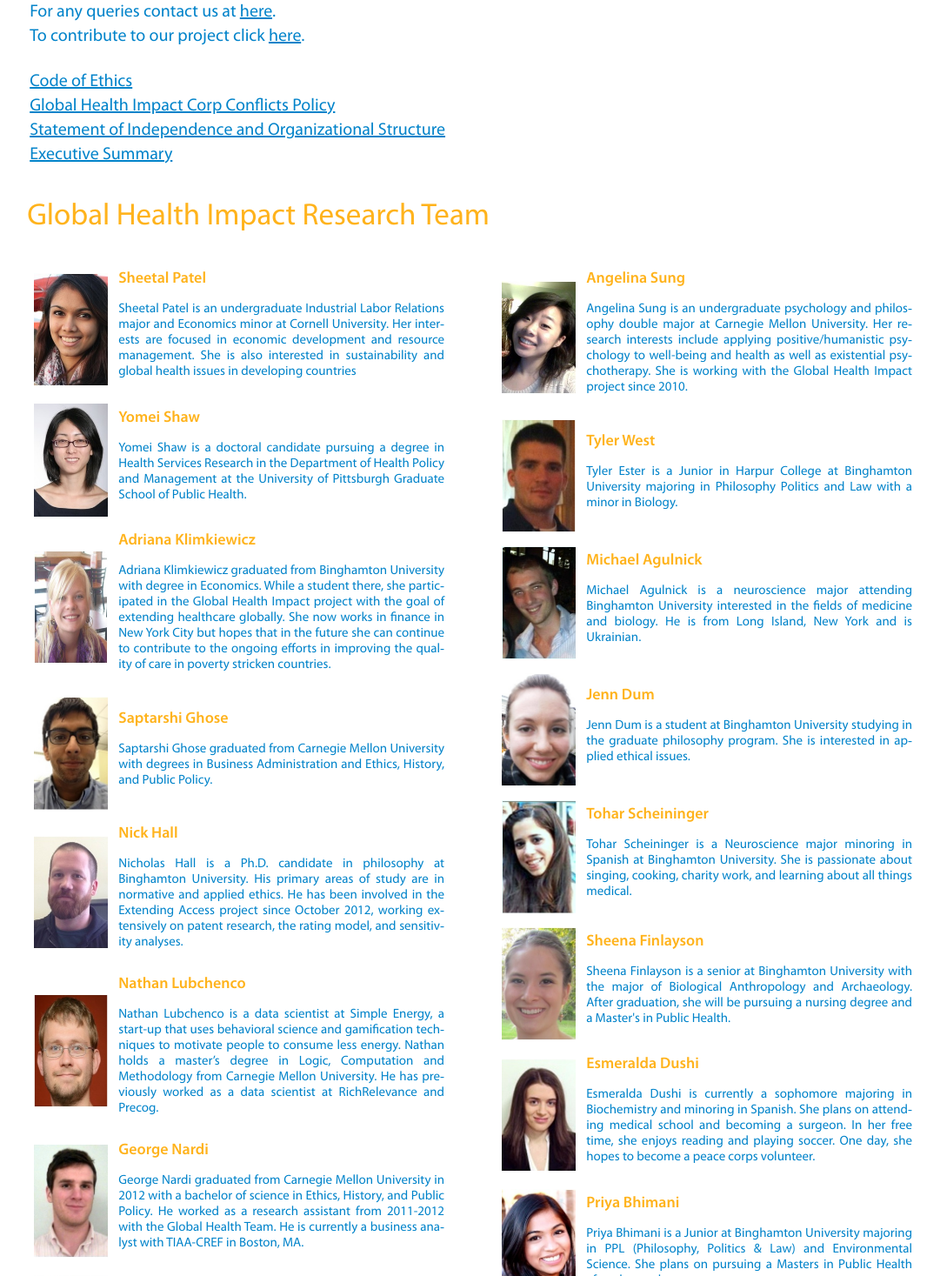
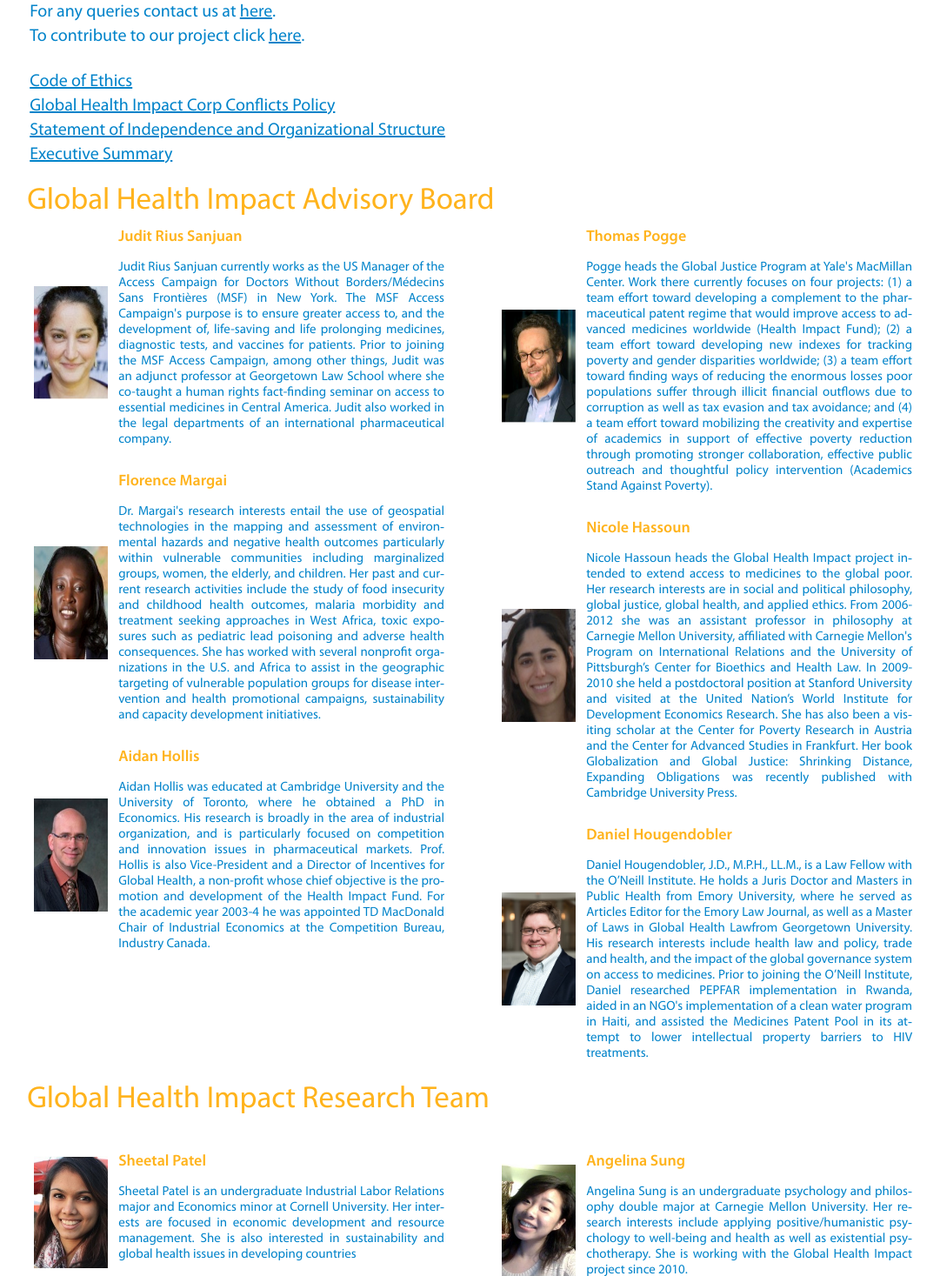
Before and after one commit to ywang135/HealthImpact, a PHP site: page /organization.php in a window 1440 px wide. Shown: the part 253-1720 px from the top of the page at 87% size, without its empty margins (193-1274 px from the left). Run offline with PHP 8.4, Linux system fonts and the light colour scheme; some libraries are stand-ins or nearby versions.

Commit message:
Updated organization page

```diff
--- a/JS/jquery_contact.js
+++ b/JS/jquery_contact.js
@@ -6,6 +6,6 @@ $(document).ready(function() {
     	return false;
 	});
     $("#main_menu #menu_contact_us a").css("background-color", "#FFB31C");
-    $("#copyright").css( { "margin-top" : "2150px"} );
+    $("#copyright").css( { "margin-top" : "3100px"} );
     $("#copyright").fadeIn();
 });
--- a/css/contact.css
+++ b/css/contact.css
@@ -48,7 +48,6 @@
 		margin-left:13%;
 		margin-top:30px;
 		width: 37%;
-		height: 880px;
 		border:1px solid white;
 	}
 	#left_bar p {
@@ -72,16 +71,15 @@
 	}
 	#left_bar table{
 		width: 98%;
-		height:680px;
 	}
 
-	#top_bar {
-		position:relative;
-		margin-left:13%;
-		width: 60%;
+	#top_right_bar {
+		float:left;
+		margin-left:3%;
+		width: 37%;
 		border: 1px solid white;
 		}
-	#top_bar p {
+	#top_right_bar p {
 		font-family:"Myriad pro Regular";
 		font-size:15px;
 		color:#0083CA;
@@ -93,16 +91,45 @@
     	-webkit-hyphenate-limit-before:3;
     	-moz-hyphens:auto;
 	}
-	#top_bar subtitle {
+	#top_right_bar subtitle {
+		font-family: "Myriad pro Semibold";
+		color:#FFB31C;
+		font-size:18px;
+		margin-top:10px
+		margin-bottom:0px;
+	}
+	#top_right_bar table{
+		width: 98%;
+	}
+
+	#top_left_bar {
+		float:left;
+		position:relative;
+		margin-left:13%;
+		width: 37%;
+		border: 1px solid white;
+		}
+	#top_left_bar p {
+		font-family:"Myriad pro Regular";
+		font-size:15px;
+		color:#0083CA;
+		hyphens:auto;
+    	text-align:justify;
+    	-webkit-hyphens:auto;
+    	-webkit-hyphenate-character:"\2010";
+    	-webkit-hyphenate-limit-after:1;
+    	-webkit-hyphenate-limit-before:3;
+    	-moz-hyphens:auto;
+	}
+	#top_left_bar subtitle {
 		font-family: "Myriad pro Semibold";
 		color:#FFB31C;
 		font-size:18px;
 		margin-top:10px
 		margin-bottom;0px;
 	}
-	#top_bar table{
+	#top_left_bar table{
 		width: 98%;
-		height:300px;
 	}
 
 	#right_bar {
@@ -111,7 +138,6 @@
 		margin-left:3%;
 		margin-top:30px;
 		width: 37%;
-		height: 880px;
 		border:1px solid white;
 	}
 	#right_bar p {
@@ -135,7 +161,6 @@
 	}
 	#right_bar table {
 		width: 98%;
-		height:680px;
 	}
 
 //}
--- a/organization.php
+++ b/organization.php
@@ -19,17 +19,30 @@
 	<tr><td><a href="src/GHI Brochure 8.docx">Executive Summary</a></td></tr>
 	</table></div>
     <br>
-    <!--<div id="top_bar">
+    <div class="heading"><table><tr>Global Health Impact Advisory Board</tr></table></div>
+    <div id="top_left_bar">
     <table cellpadding="5">
-    	<tr><td colspan="2" class="heading">Global Health Impact Advisory Board</td></tr>
-    	<tr><td><img src="images/Duford.jpg" width-"85px" height="130px" /></img></td><td><subtitle>Rochelle DuFord</subtitle><br>
-	<p> Rochelle DuFord is a Ph.D. candidate in Philosophy at Binghamton University. Her research is focused on international political philosophy and ethics. She is particularly interested in normative problems that arise from global government, global justice, human rights, and international law.</p></td></tr>
+    	<tr><td><img src="images/Sanjuan.jpg" width="85px" height="130px" /></img></td><td><subtitle>Judit Rius Sanjuan</subtitle><br>
+	<p> Judit Rius Sanjuan currently works as the US Manager of the Access Campaign for Doctors Without Borders/Médecins Sans Frontières (MSF) in New York. The MSF Access Campaign's purpose is to ensure greater access to, and the development of, life-saving and life prolonging medicines, diagnostic tests, and vaccines for patients. Prior to joining the MSF Access Campaign, among other things, Judit was an adjunct professor at Georgetown Law School where she co-taught a human rights fact-finding seminar on access to essential medicines in Central America. Judit also worked in the legal departments of an international pharmaceutical company.</p></td></tr>
+	<tr><td><img src="images/Margai.jpg" width="85px" height="130px"/></img></td><td><subtitle>Florence Margai</subtitle><br>
+	<p>Dr. Margai's research interests entail the use of geospatial technologies in the mapping and assessment of environmental hazards and negative health outcomes particularly within vulnerable communities including marginalized groups, women, the elderly, and children. Her past and current research activities include the study of food insecurity and childhood health outcomes, malaria morbidity and treatment seeking approaches in West Africa, toxic exposures such as pediatric lead poisoning and adverse health consequences. She has worked with several nonprofit organizations in the U.S. and Africa to assist in the geographic targeting of vulnerable population groups for disease intervention and health promotional campaigns, sustainability and capacity development initiatives.</p></td></tr>
+	<tr><td><img src="images/Hollis.jpg" width="85px" height="130px"/></img></td><td><subtitle>Aidan Hollis</subtitle><br>
+	<p>Aidan Hollis was educated at Cambridge University and the University of Toronto, where he obtained a PhD in Economics. His research is broadly in the area of industrial organization, and is particularly focused on competition and innovation issues in pharmaceutical markets. Prof. Hollis is also Vice-President and a Director of Incentives for Global Health, a non-profit whose chief objective is the promotion and development of the Health Impact Fund. For the academic year 2003-4 he was appointed TD MacDonald Chair of Industrial Economics at the Competition Bureau, Industry Canada.</p></td></tr>
     </table>
+    </div>
 
+    <div id="top_right_bar">
+    <table cellpadding="5">
+    	<tr><td><img src="images/Pogge.jpg" width="85px" height="130px" /></img></td><td><subtitle>Thomas Pogge</subtitle><br>
+	<p>Pogge heads the Global Justice Program at Yale's MacMillan Center. Work there currently focuses on four projects: (1) a team effort toward developing a complement to the pharmaceutical patent regime that would improve access to advanced medicines worldwide (Health Impact Fund); (2) a team effort toward developing new indexes for tracking poverty and gender disparities worldwide; (3) a team effort toward finding ways of reducing the enormous losses poor populations suffer through illicit financial outflows due to corruption as well as tax evasion and tax avoidance; and (4) a team effort toward mobilizing the creativity and expertise of academics in support of effective poverty reduction through promoting stronger collaboration, effective public outreach and thoughtful policy intervention (Academics Stand Against Poverty).</p></td></tr>
+	<tr><td><img src="images/Hassoun.jpg" width="85px" height="130px"/></img></td><td><subtitle>Nicole Hassoun</subtitle><br>
+	<p>Nicole Hassoun heads the Global Health Impact project intended to extend access to medicines to the global poor. Her research interests are in social and political philosophy, global justice, global health, and applied ethics. From 2006-2012 she was an assistant professor in philosophy at Carnegie Mellon University, affiliated with Carnegie Mellon's Program on International Relations and the University of Pittsburgh’s Center for Bioethics and Health Law. In 2009-2010 she held a postdoctoral position at Stanford University and visited at the United Nation’s World Institute for Development Economics Research. She has also been a visiting scholar at the Center for Poverty Research in Austria and the Center for Advanced Studies in Frankfurt. Her book Globalization and Global Justice: Shrinking Distance, Expanding Obligations was recently published with Cambridge University Press. </p></td></tr>
+	<tr><td><img src="images/Dan-Hougendobler.jpg" width="85px" height="130px"/></img></td><td><subtitle>Daniel Hougendobler</subtitle><br>
+	<p>Daniel Hougendobler, J.D., M.P.H., LL.M., is a Law Fellow with the O’Neill Institute. He holds a Juris Doctor and Masters in Public Health from Emory University, where he served as Articles Editor for the Emory Law Journal, as well as a Master of Laws in Global Health Lawfrom Georgetown University. His research interests include health law and policy, trade and health, and the impact of the global governance system on access to medicines. Prior to joining the O’Neill Institute, Daniel researched PEPFAR implementation in Rwanda, aided in an NGO's implementation of a clean water program in Haiti, and assisted the Medicines Patent Pool in its attempt to lower intellectual property barriers to HIV treatments.</p></td></tr>
+    </table>
     </div>
-    <br>-->
-    <br>
-		<div class="heading"><table><tr>Global Health Impact Research Team </tr></table></div>
+
+	<div style="float:left" class="heading"><table><tr>Global Health Impact Research Team </tr></table></div>
 		<div id="left_bar">
 			<table cellpadding="5">
 				<tr><td><div>
@@ -120,11 +133,10 @@
 				</p>
 				</td></tr>
 				<tr><td height="234" valign="top"><div>
-				<img src="images/Dan-Hougendobler.jpg" width="85px" height="130px" vspace="20"/></a></div></td>
-				<td><subtitle>Daniel A. Hougendobler</subtitle><br>
+				<img src="images/Duford.jpg" width="85px" height="130px" vspace="20"/></a></div></td>
+				<td><subtitle>Rochelle DuFord</subtitle><br>
 				<p>
-				 Daniel Hougendobler, J.D., M.P.H., LL.M., is a Law Fellow with the O’Neill Institute. He holds a Juris Doctor and Masters in Public Health from Emory University, where he served as Articles Editor for the Emory Law Journal, as well as a Master of Laws in Global Health Lawfrom Georgetown University. His research interests include health law and policy, trade and health, and the impact of the global governance system on access to medicines.
-				 Prior to joining the O’Neill Institute, Daniel researched PEPFAR implementation in Rwanda, aided in an NGO's implementation of a clean water program in Haiti, and assisted the Medicines Patent Pool in its attempt to lower intellectual property barriers to HIV treatments.
+				Rochelle DuFord is a Ph.D. candidate in Philosophy at Binghamton University. Her research is focused on international 					political philosophy and ethics. She is particularly interested in normative problems that arise from global government, 				global justice, human rights, and international law.
 				</p>
 				</td></tr>
 
```
Also changed, not shown: images/Hassoun.jpg (added), images/Hollis.jpg (added), images/Margai.jpg (added), images/Pogge.jpg (added), images/Sanjuan.jpg (added).
